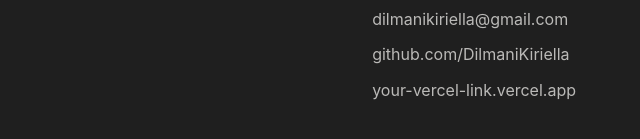
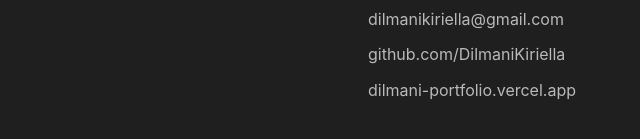
Before and after one commit to DilmaniKiriella/dilmani-portfolio, a React app: page index.html in a window 1280 px wide. Shown: the part 7045-7184 px from the top of the page, 640-1280 px from the left. Built offline with nearby package versions, Linux system fonts and the light colour scheme.

Commit message:
vercel-link-update

```diff
--- a/index.html
+++ b/index.html
@@ -248,7 +248,7 @@
     <section class="submission-note section print-only" id="submission-note">
       <h2>Academic submission note</h2>
       <p>This PDF version is prepared for the IT4070 - Preparing for Professional World portfolio assignment. The portfolio includes an introduction, reflective journal, career development plan, curriculum vitae, and evidence of technical skill development, aligned with the provided marking rubric.</p>
-      <p><b>Vercel Website:</b> https://your-vercel-link.vercel.app</p>
+      <p><b>Vercel Website:</b>https://dilmani-portfolio.vercel.app</p>
     </section>
   </main>
 
@@ -260,7 +260,7 @@
     <div class="footer-links">
       <a href="mailto:dilmanikiriella@gmail.com">dilmanikiriella@gmail.com</a>
       <a href="https://github.com/DilmaniKiriella">github.com/DilmaniKiriella</a>
-      <a href="https://your-vercel-link.vercel.app">your-vercel-link.vercel.app</a>
+      <a href="https://dilmani-portfolio.vercel.app">dilmani-portfolio.vercel.app</a>
     </div>
   </footer>
 
```
